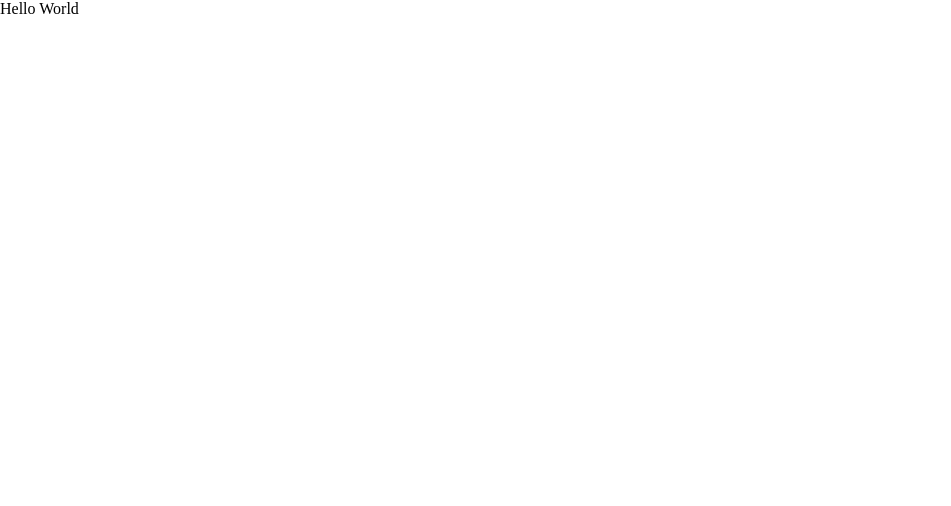
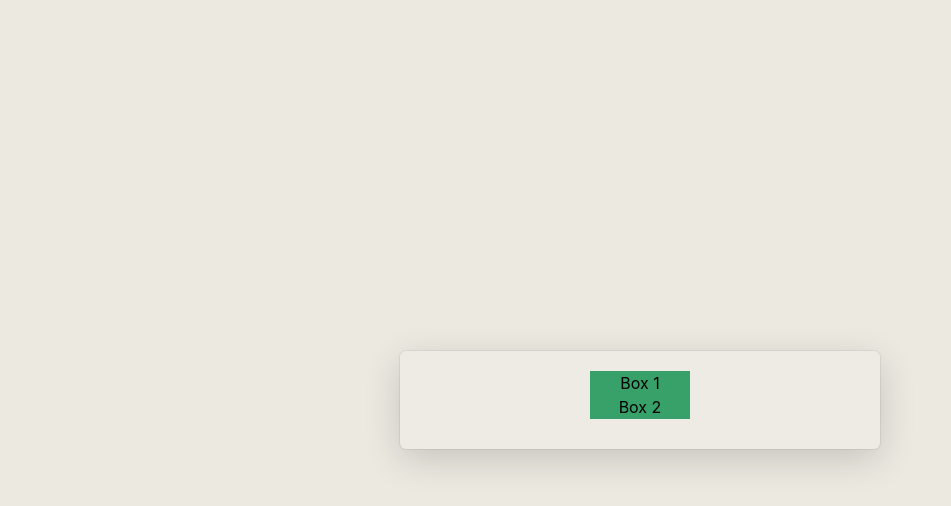
Before and after one commit to alvislim/pomodoro, a Next.js app in the folder pomodoro-timer/: page / in a window 1280 px wide. Shown: the top 506 px of the page, without its empty margins (0-951 px from the left). Built offline with nearby package versions, Linux system fonts and the light colour scheme.

Commit message:
set up custom theme to override default chakra

```diff
--- a/pomodoro-timer/src/app/globals.css
+++ b/pomodoro-timer/src/app/globals.css
@@ -8,14 +8,10 @@ html,
 body {
   max-width: 100vw;
   overflow-x: hidden;
+  display: flex;
+  justify-content: center;
+  align-items: center;
+  flex-wrap: wrap;
+  width: 100%;
+  height: 100vh;
 }
-
-body {
-  color: rgb(var(--foreground-rgb));
-  background: linear-gradient(
-      to bottom,
-      transparent,
-      rgb(var(--background-end-rgb))
-    )
-    rgb(var(--background-start-rgb));
-}
--- a/pomodoro-timer/src/app/page.tsx
+++ b/pomodoro-timer/src/app/page.tsx
@@ -1,5 +1,14 @@
+"use client";
+
 import styles from "./page.module.css";
+import { ChakraProvider } from "@chakra-ui/react";
+import theme from "@/theme";
+import PomoTimer from "@/component/pomo-timer";
 
 export default function Home() {
-  return <div>Hello World</div>;
+  return (
+    <ChakraProvider theme={theme}>
+      <PomoTimer />
+    </ChakraProvider>
+  );
 }
--- /dev/null
+++ b/pomodoro-timer/src/component/pomo-timer/index.tsx
@@ -0,0 +1,24 @@
+import { Center, Flex, Text } from "@chakra-ui/react";
+
+export default function PomoTimer() {
+  return (
+    <Flex
+      flexWrap='wrap'
+      flexDirection='column'
+      alignItems='center'
+      justifyContent='center'
+      width='100%'
+      maxW='480px'
+      borderRadius='6px'
+      padding='20px 0 30px'
+      backgroundColor='rgba(255, 255, 255, 0.1)'
+      boxShadow='rgba(0, 0, 0, 0.16) 0px 10px 36px 0px, rgba(0, 0, 0, 0.06) 0px 0px 0px 1px'>
+      <Center w='100px' bg='green.500'>
+        <Text>Box 1</Text>
+      </Center>
+      <Center w='100px' bg='green.500'>
+        <Text>Box 2</Text>
+      </Center>
+    </Flex>
+  );
+}
--- /dev/null
+++ b/pomodoro-timer/src/theme/index.tsx
@@ -0,0 +1,15 @@
+import { extendTheme } from "@chakra-ui/react";
+import { StyleFunctionProps } from "@chakra-ui/theme-tools";
+
+const theme = extendTheme({
+  styles: {
+    global: (props: StyleFunctionProps) => ({
+      body: {
+        color: "default",
+        bg: "#ECE9E1",
+      },
+    }),
+  },
+});
+
+export default theme;
```
Also changed, not shown: pomodoro-timer/package.json (+8 -4 lines), 1 other file (tests, documents, lock files or other folders).
